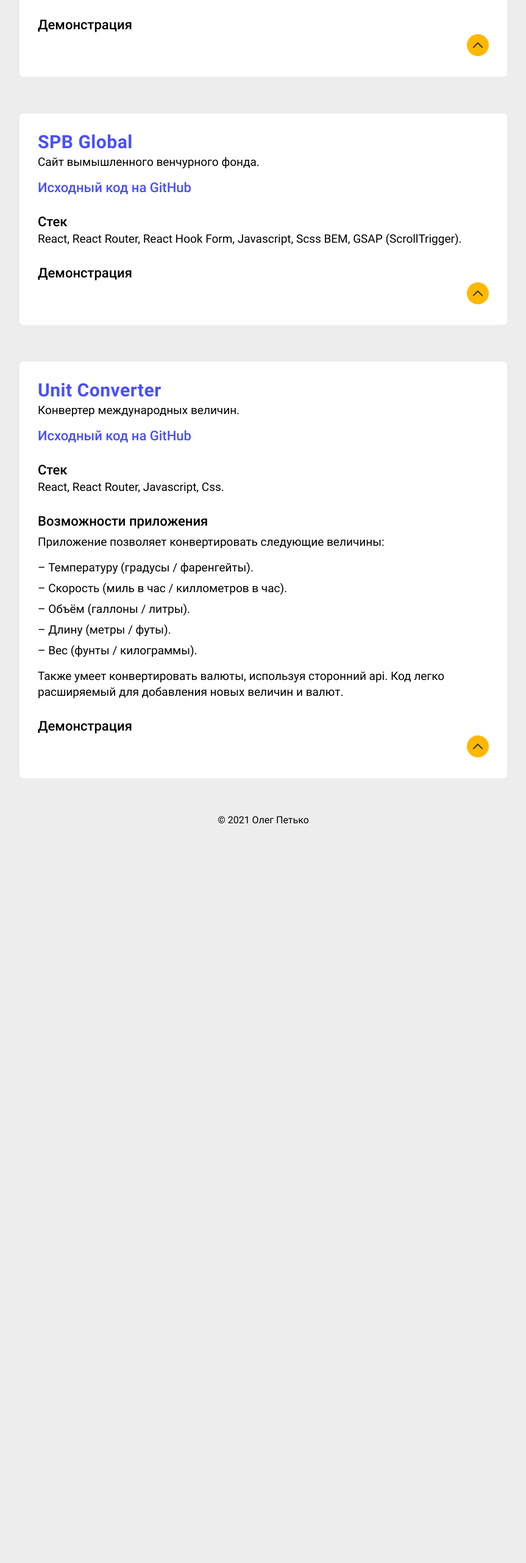
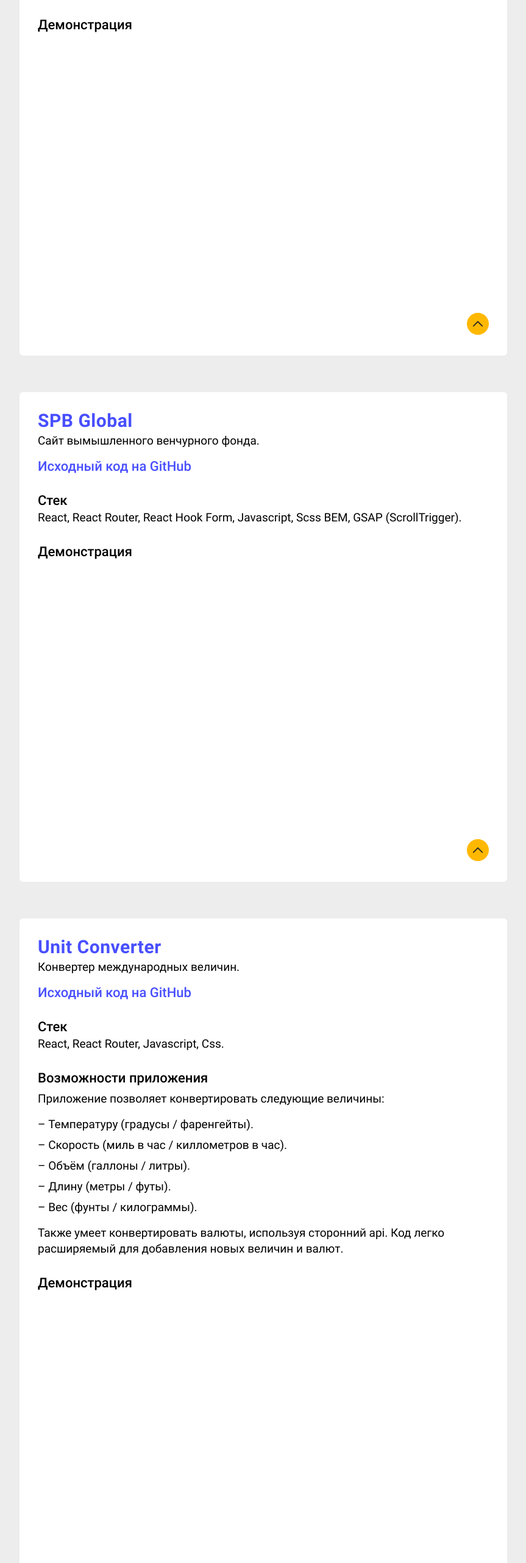
Before and after one commit to odivus/odivus.github.io, a React (Create React App) app: page /portfolio in a window 1280 px wide. Shown: the part 2562-5125 px from the top of the page at 61% size, without its empty margins (208-1071 px from the left). Before the commit the page ends 3976 px from the top, so only its background shows below. Built offline with nearby package versions, Linux system fonts and the light colour scheme.

Commit message:
Add Video

```diff
--- a/src/components/Portfolio/Portfolio.js
+++ b/src/components/Portfolio/Portfolio.js
@@ -145,6 +145,7 @@
             Пользователь может редактировать личную информацию в&nbsp;своем профиле.
           </p>
           <h6 className='card__h6'>Демонстрация</h6>
+          <Video url='https://vimeo.com/601201196' />
           <Up />
         </Card>
         <div id='spbglobal' className='id-block'>&nbsp;</div>
@@ -173,6 +174,7 @@
             React, React Router, React Hook Form, Javascript, Scss BEM, GSAP (ScrollTrigger).
           </p>
           <h6 className='card__h6'>Демонстрация</h6>
+          <Video url='https://vimeo.com/601202133' />
           <Up />
         </Card>
         <div id='unitconverter' className='id-block'>&nbsp;</div>
@@ -215,6 +217,7 @@
             Также умеет конвертировать валюты, используя сторонний&nbsp;api. Код легко расширяемый для добавления новых величин и&nbsp;валют.
           </p>
           <h6 className='card__h6'>Демонстрация</h6>
+          <Video url='https://vimeo.com/600926753' />
           <Up />
         </Card>
         <Copyright />
```
